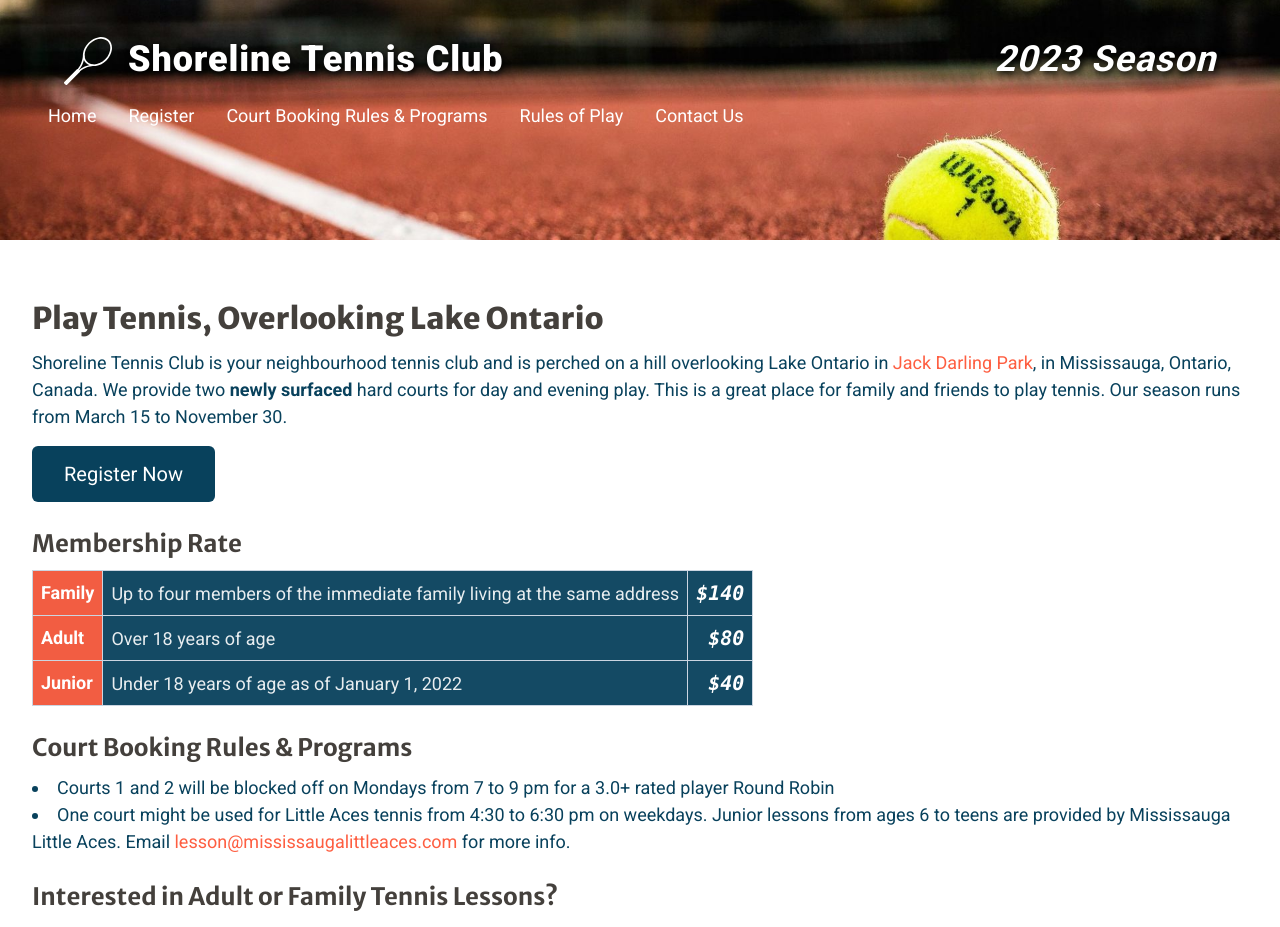
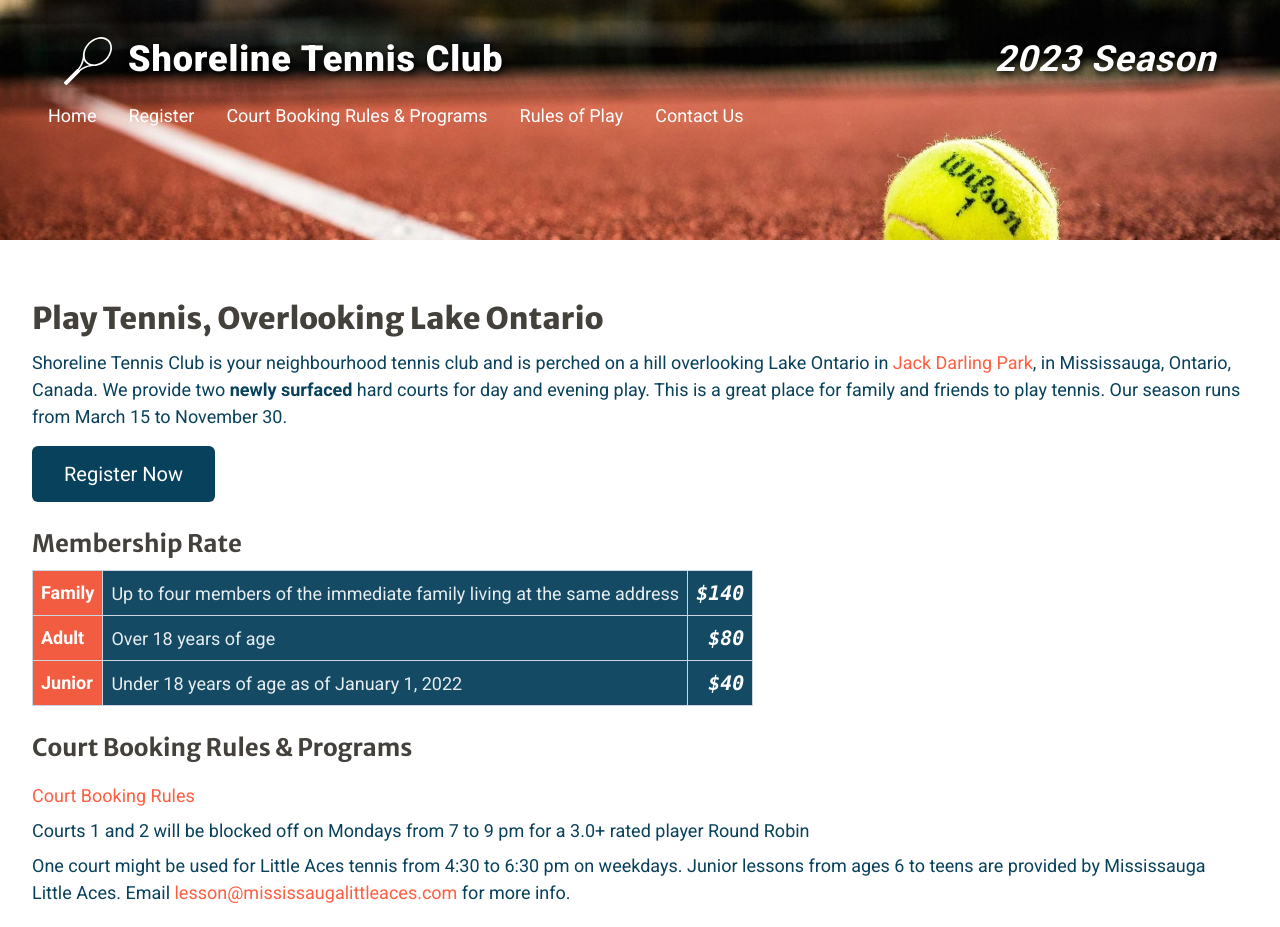
Before and after one commit to jpaas/www.shorelinetennisclub.com, a Next.js app: page / in a window 1280 px wide. Shown: the top 927 px of the page. Built offline with nearby package versions, Linux system fonts and the light colour scheme.

Commit message:
Link to court booking rules added

```diff
--- a/src/app/page.tsx
+++ b/src/app/page.tsx
@@ -90,15 +90,21 @@ export default function Home() {
 
         <section>
           <h2>Court Booking Rules & Programs</h2>
-          <ul className="list-inside list-disc">
-            <li>Courts 1 and 2 will be blocked off on Mondays from 7 to 9 pm for a 3.0+ rated player Round Robin</li>
-            <li>
-              One court might be used for Little Aces tennis from 4:30 to 6:30 pm on weekdays. Junior lessons from ages
-              6 to teens are provided by Mississauga Little Aces. Email{" "}
-              <Link href="mailto:lesson@mississaugalittleaces.com">lesson@mississaugalittleaces.com</Link> for more
-              info.
-            </li>
-          </ul>
+          <p className="py-2">
+            <Link
+              href="https://docs.google.com/document/d/1Nt7QdusrRk70MwnlE0nRqEAkf77qefWSOOB8fIwCDh4/edit?usp=sharing"
+              rel="noreferrer"
+              target="_blank"
+            >
+              Court Booking Rules
+            </Link>
+          </p>
+          <p>Courts 1 and 2 will be blocked off on Mondays from 7 to 9 pm for a 3.0+ rated player Round Robin</p>
+          <p className="pt-2">
+            One court might be used for Little Aces tennis from 4:30 to 6:30 pm on weekdays. Junior lessons from ages 6
+            to teens are provided by Mississauga Little Aces. Email{" "}
+            <Link href="mailto:lesson@mississaugalittleaces.com">lesson@mississaugalittleaces.com</Link> for more info.
+          </p>
           <h2>Interested in Adult or Family Tennis Lessons?</h2>
           <p>
             Please fill in&nbsp;
```
